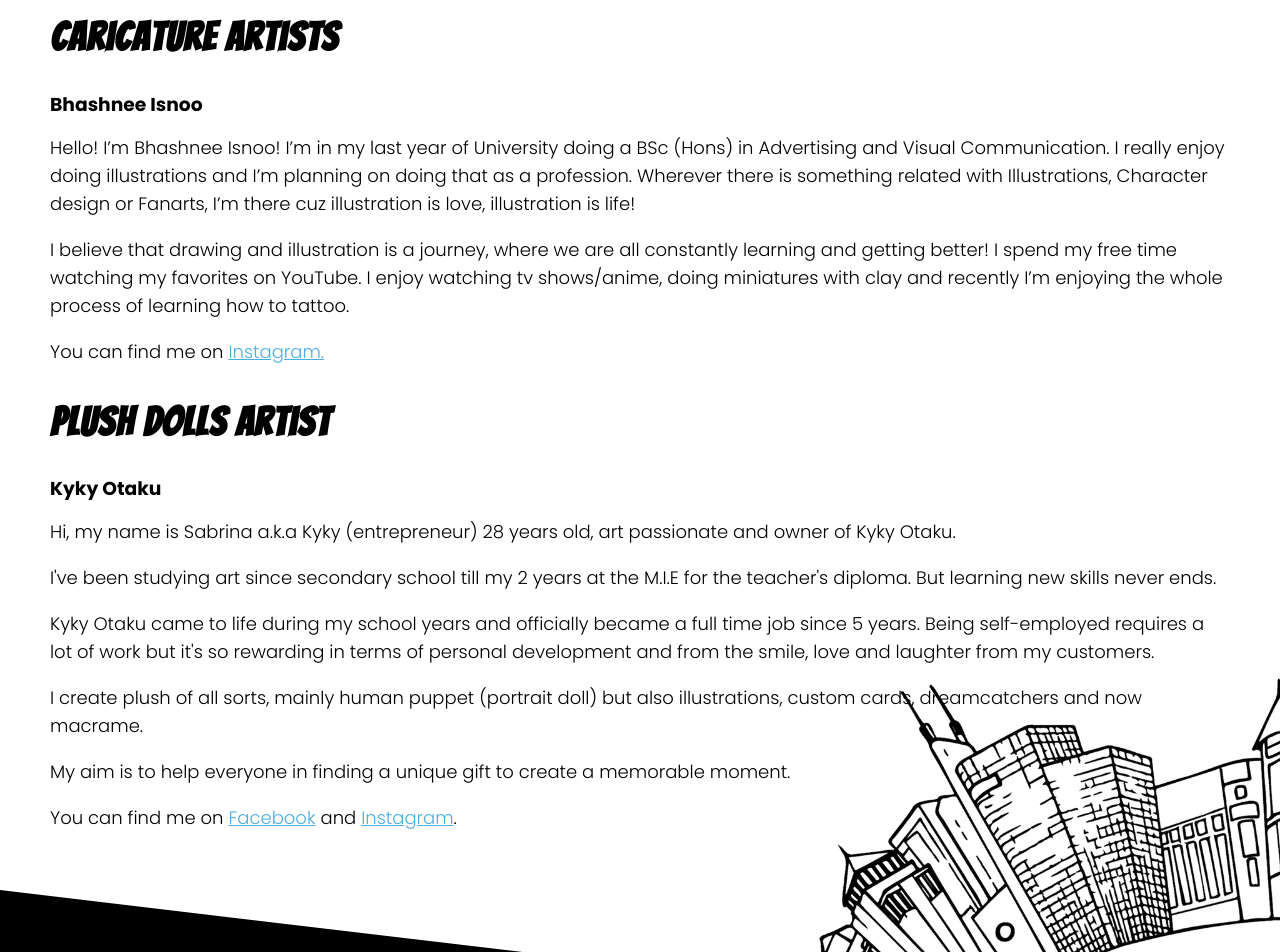
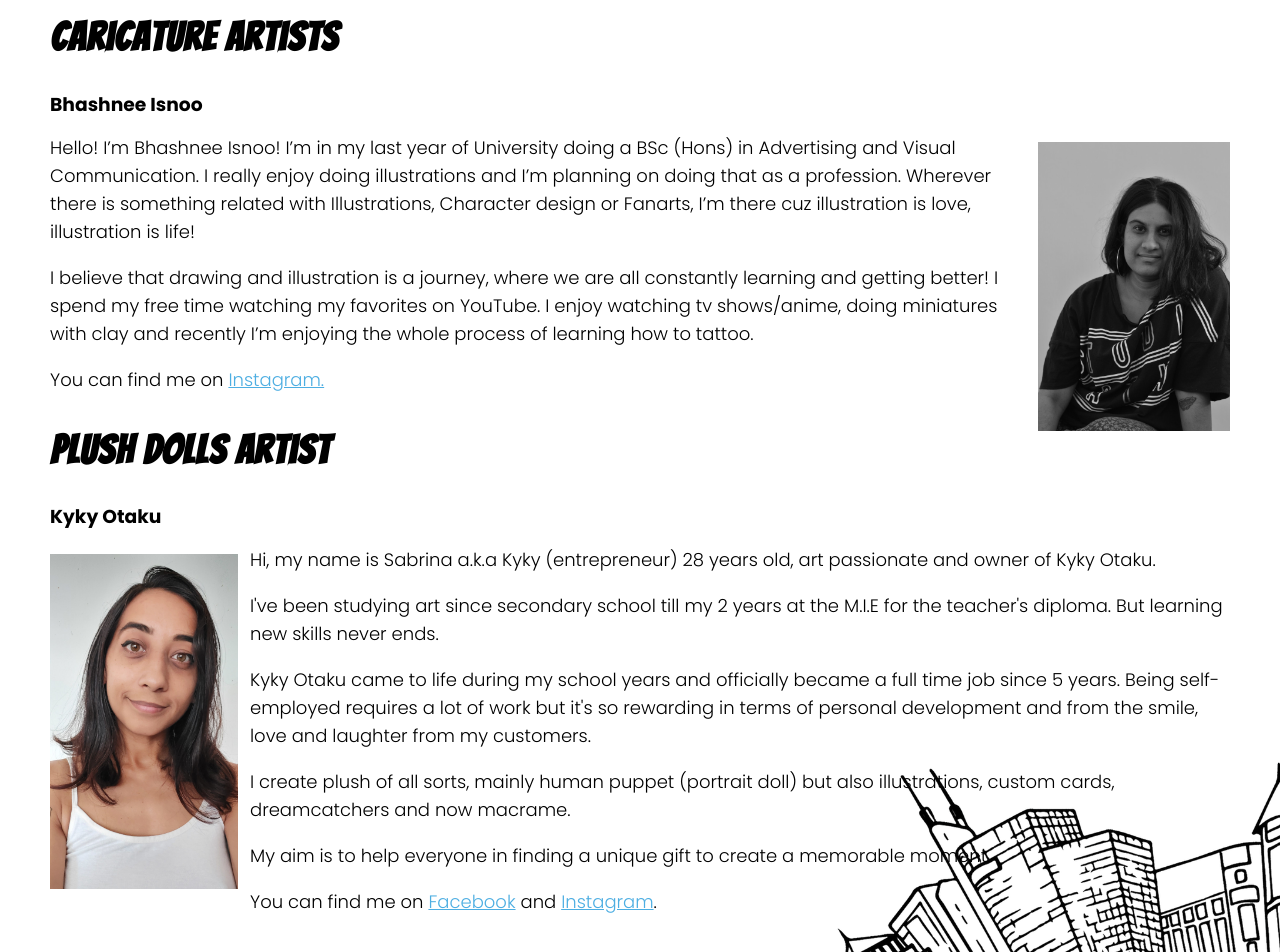
Before and after one commit to mscraftsman/devcon2021-web, a Vue app: page /extras in a window 1280 px wide. Shown: the part 240-1192 px from the top of the page. Built offline with nearby package versions, Linux system fonts and the light colour scheme; what v-tooltip, vue-js-modal would draw is missing.

Commit message:
Added artists photos

```diff
--- a/src/views/Extras.vue
+++ b/src/views/Extras.vue
@@ -5,6 +5,7 @@
       <h2>Caricature Artists</h2>
       <h3>Bhashnee Isnoo</h3>
       <p>
+        <img class="caricature-artist" src="/images/artists/bhashnee-isnoo.jpg" />
         Hello! I’m Bhashnee Isnoo! I’m in my last year of University doing
         a BSc (Hons) in Advertising and Visual Communication. I really enjoy
         doing illustrations and I’m planning on doing that as a profession.
@@ -27,6 +28,7 @@
       <h2>Plush Dolls Artist</h2>
       <h3>Kyky Otaku</h3>
       <p>
+        <img class="plushdoll-artist" src="/images/artists/kyky-otaku.jpg" />
         Hi, my name is Sabrina a.k.a Kyky (entrepreneur) 28 years old, art passionate
         and owner of Kyky Otaku.
       </p>
@@ -91,5 +93,26 @@
       color: var(--titanium);
     }
   }
+
+  .caricature-artist {
+    margin: 0 auto;
+    padding-top: 0.5rem;
+    padding-left: 0.5rem;
+    max-width: 200px;
+    width: 100%;
+    float: right;
+    display: inline;
+  }
+
+  .plushdoll-artist {
+    margin: 0 auto;
+    padding-top: 0.5rem;
+    padding-right: 0.75rem;
+    max-width: 200px;
+    width: 100%;
+    float: left;
+    display: inline;
+  }
+
 }
 </style>
```
Also changed, not shown: public/images/artists/bhashnee-isnoo.jpg (added), public/images/artists/kyky-otaku.jpg (added).
